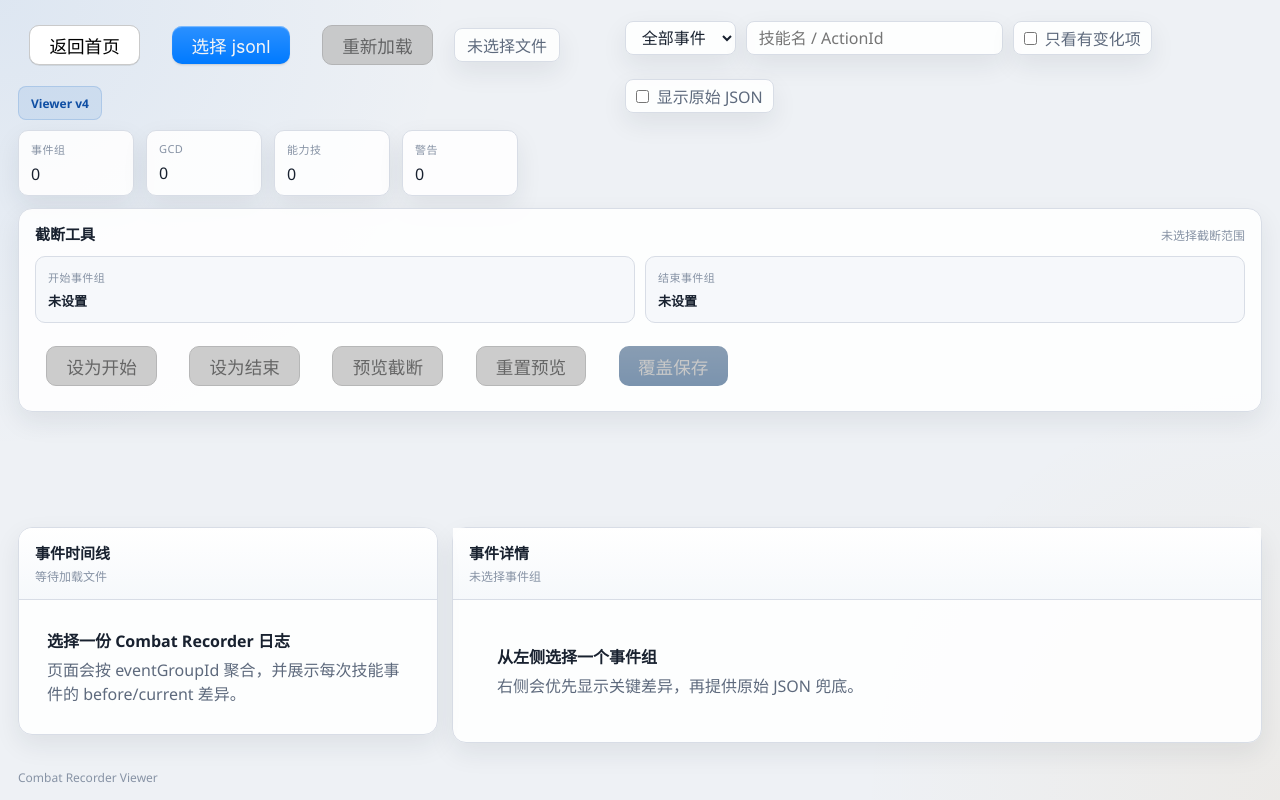
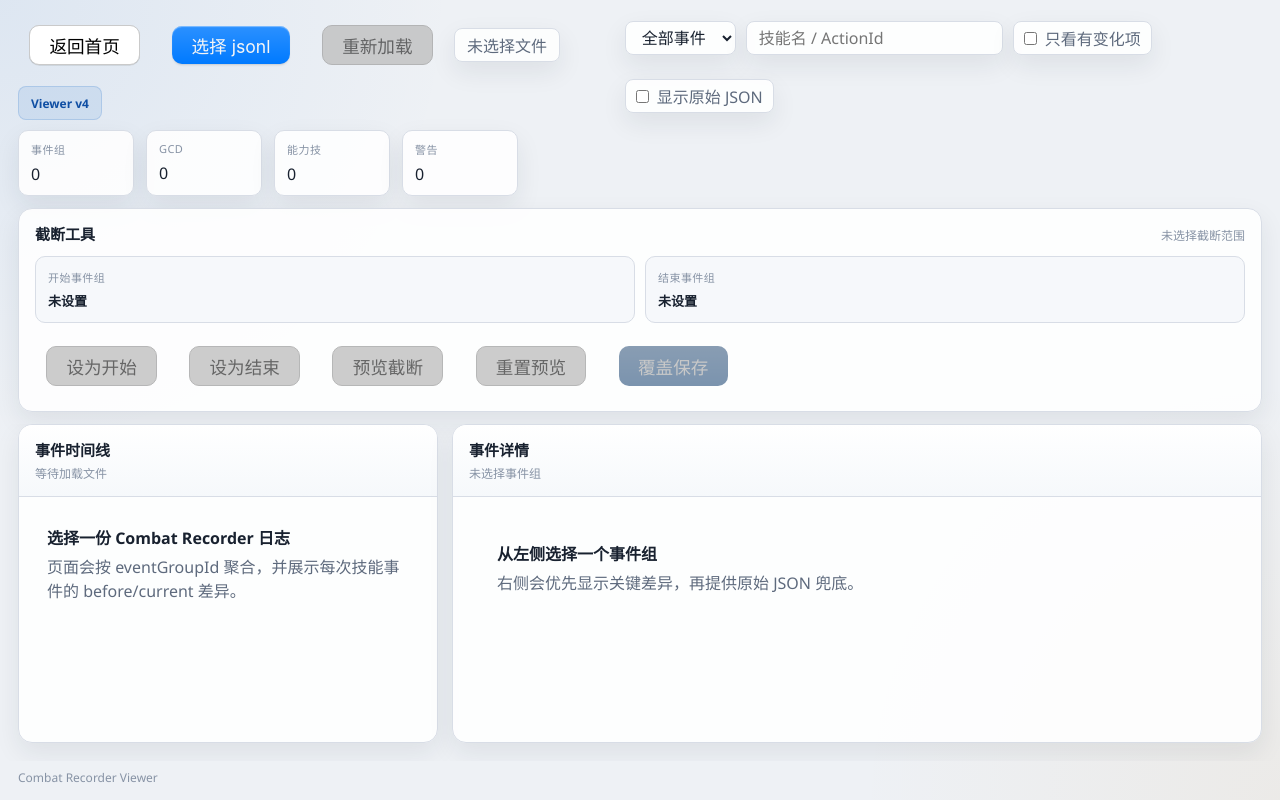
Before and after one commit to denghaoxuan991876906/HiAuRo.WebTools, a plain HTML site: page combat-recorder.html in a window 1280 px wide. Drawn offline with Linux system fonts and the light colour scheme.

Commit message:
Fix combat recorder panel heights and scrolling layout

```diff
--- a/combat-recorder.css
+++ b/combat-recorder.css
@@ -33,7 +33,8 @@ body {
         var(--bg-app);
     color: var(--text-main);
     min-height: 100vh;
-    overflow: visible;
+    height: 100vh;
+    overflow: hidden;
 }
 
 button,
@@ -43,9 +44,10 @@ select {
 }
 
 #app {
-    min-height: 100vh;
+    height: 100vh;
     display: grid;
-    grid-template-rows: auto auto 1fr auto;
+    grid-template-rows: auto auto auto 1fr auto;
+    overflow: hidden;
 }
 
 .page-drop-zone {
@@ -252,12 +254,13 @@ select {
 }
 
 .layout {
-    min-height: auto;
+    min-height: 0;
     display: grid;
     grid-template-columns: minmax(320px, 420px) 1fr;
     gap: 14px;
     padding: 0 18px 18px;
-    align-items: start;
+    align-items: stretch;
+    overflow: hidden;
 }
 
 .timeline-panel,
@@ -268,13 +271,8 @@ select {
     border: 1px solid var(--border);
     border-radius: 14px;
     box-shadow: var(--shadow);
-    overflow: visible;
-}
-
-.timeline-panel {
-    position: sticky;
-    top: 18px;
-    max-height: calc(100vh - 36px);
+    min-height: 0;
+    height: 100%;
     overflow: hidden;
 }
 
@@ -297,12 +295,26 @@ select {
 
 .timeline-list,
 .details-scroll {
-    overflow: visible;
+    min-height: 0;
 }
 
 .timeline-list {
+    flex: 1 1 auto;
     overflow-y: auto;
     overflow-x: hidden;
+}
+
+.details-scroll {
+    flex: 1 1 auto;
+    padding: 16px;
+    display: block;
+    overflow-y: auto;
+    overflow-x: hidden;
+    min-height: 0;
+}
+
+.details-scroll > * + * {
+    margin-top: 14px;
 }
 
 .event-row {
@@ -392,12 +404,6 @@ select {
 .empty-copy {
     color: var(--text-sub);
     line-height: 1.5;
-}
-
-.details-scroll {
-    padding: 16px;
-    display: grid;
-    gap: 14px;
 }
 
 .overview-strip {
@@ -578,11 +584,29 @@ select {
     padding: 8px 18px 14px;
     color: var(--text-muted);
     font-size: 12px;
+    overflow: hidden;
 }
 
 @media (max-width: 980px) {
+    body {
+        height: auto;
+        overflow: auto;
+    }
+
+    #app {
+        height: auto;
+        overflow: visible;
+    }
+
     .layout {
         grid-template-columns: 1fr;
+        min-height: auto;
+        overflow: visible;
+    }
+
+    .timeline-panel,
+    .details-panel {
+        height: auto;
     }
 
     .timeline-panel {
--- a/combat-recorder.html
+++ b/combat-recorder.html
@@ -7,7 +7,7 @@
 <link rel="icon" href="data:,">
 <link rel="stylesheet" href="puppertino/buttons.css">
 <link rel="stylesheet" href="puppertino/forms.css">
-<link rel="stylesheet" href="combat-recorder.css?v=20260621-5">
+<link rel="stylesheet" href="combat-recorder.css?v=20260621-10">
 </head>
 <body>
 <div id="app">
@@ -108,6 +108,6 @@
 </div>
 
 <input type="file" id="fileInput" accept=".jsonl,.txt" hidden>
-<script src="combat-recorder.js?v=20260621-5"></script>
+<script src="combat-recorder.js?v=20260621-10"></script>
 </body>
 </html>
```
